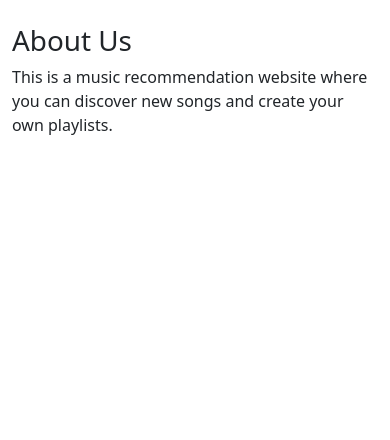
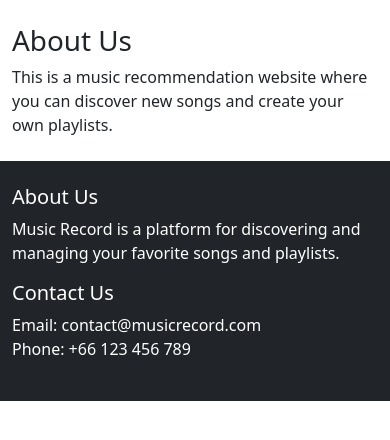
Before and after one commit to Peeranatz/My-website, a Flask app: page /about in a window 390 px wide. Shown: the part 56-496 px from the top of the page. Run offline with Flask 3, Linux system fonts and the light colour scheme.

Commit message:
ทำให้ navigation bar responsive และเพิ่ม footer

```diff
--- a/app/templates/base.html
+++ b/app/templates/base.html
@@ -5,10 +5,7 @@
     <meta charset="UTF-8">
     <meta name="viewport" content="width=device-width, initial-scale=1.0">
     <title>Music Recommendation</title>
-    <!-- เพิ่ม Bootstrap CSS -->
     <link href="https://cdn.jsdelivr.net/npm/bootstrap@5.3.0/dist/css/bootstrap.min.css" rel="stylesheet">
-    <!-- เพิ่ม CSS เพิ่มเติม -->
-    <link rel="stylesheet" href="{{ url_for('static', filename='css/styles.css') }}">
 </head>
 
 <body>
@@ -20,31 +17,45 @@
                 <span class="navbar-toggler-icon"></span>
             </button>
             <div class="collapse navbar-collapse" id="navbarNav">
-                <ul class="navbar-nav">
-                    <li class="nav-item"><a class="nav-link" href="{{ url_for('main.home') }}">Home</a></li>
-                    <li class="nav-item"><a class="nav-link" href="{{ url_for('main.about') }}">About</a></li>
-                    <li class="nav-item"><a class="nav-link" href="{{ url_for('song.songs') }}">Songs</a></li>
-                    <li class="nav-item"><a class="nav-link" href="{{ url_for('playlist.playlists') }}">Playlists</a>
-                    </li>
-                    <li class="nav-item"><a class="nav-link"
-                            href="{{ url_for('song.recommendations') }}">Recommendations</a></li>
-                    <li class="nav-item"><a class="nav-link" href="{{ url_for('auth.profile') }}">Profile</a></li>
-                    <li class="nav-item"><a class="nav-link" href="{{ url_for('auth.register') }}">Register</a></li>
-                    <li class="nav-item"><a class="nav-link" href="{{ url_for('auth.login') }}">Login</a></li>
-                    <li class="nav-item"><a class="nav-link" href="{{ url_for('auth.logout') }}">Logout</a></li>
+                <div class="navbar-nav">
+                    <a class="nav-link" href="{{ url_for('main.home') }}">Home</a>
+                    <a class="nav-link" href="{{ url_for('main.about') }}">About</a>
+                    <a class="nav-link" href="{{ url_for('song.songs') }}">Songs</a>
+                    <a class="nav-link" href="{{ url_for('playlist.playlists') }}">Playlists</a>
+                    <a class="nav-link" href="{{ url_for('auth.login') }}">Login</a>
+                    <a class="nav-link" href="{{ url_for('auth.logout') }}">Logout</a>
+                    <a class="nav-link" href="{{ url_for('auth.register') }}">Register</a>
+                    <a class="nav-link" href="{{ url_for('song.recommendations') }}">Recommendations</a>
+                    <a class="nav-link" href="{{ url_for('auth.profile') }}">Profile</a>
+                </div>
+            </div>
+        </div>
+    </nav>
+    <div class="container mt-4">
+        {% block content %}{% endblock %}
+    </div>
+    <!-- เพิ่ม Bootstrap JavaScript -->
+    <script src="https://cdn.jsdelivr.net/npm/bootstrap@5.3.0/dist/js/bootstrap.bundle.min.js"></script>
+</body>
+
+</html>
+
+
+
+<footer class="bg-dark text-white mt-4">
+    <div class="container py-4">
+        <div class="row">
+            <div class="col-md-6">
+                <h5>About Us</h5>
+                <p>Music Record is a platform for discovering and managing your favorite songs and playlists.</p>
+            </div>
+            <div class="col-md-6">
+                <h5>Contact Us</h5>
+                <ul class="list-unstyled">
+                    <li>Email: contact@musicrecord.com</li>
+                    <li>Phone: +66 123 456 789</li>
                 </ul>
             </div>
         </div>
-    </nav>
-
-    <div class="container mt-4">
-        {% block content %}{% endblock %}
     </div>
-
-    <!-- เพิ่ม Bootstrap JavaScript -->
-    <script src="https://cdn.jsdelivr.net/npm/bootstrap@5.3.0/dist/js/bootstrap.bundle.min.js"></script>
-    <!-- เพิ่ม JavaScript เพิ่มเติม -->
-    <script src="{{ url_for('static', filename='js/scripts.js') }}"></script>
-</body>
-
-</html>
+</footer>
```
Also changed, not shown: instance/recommendation.db.
